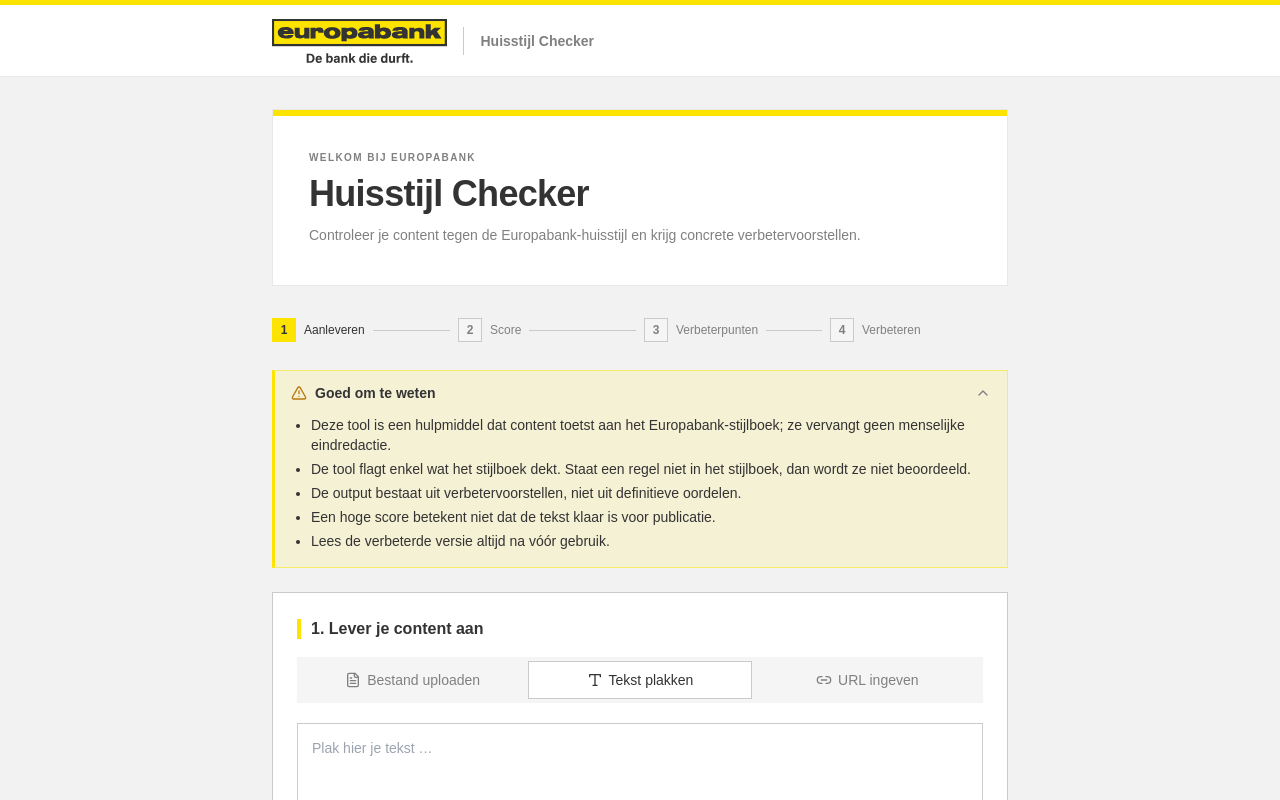
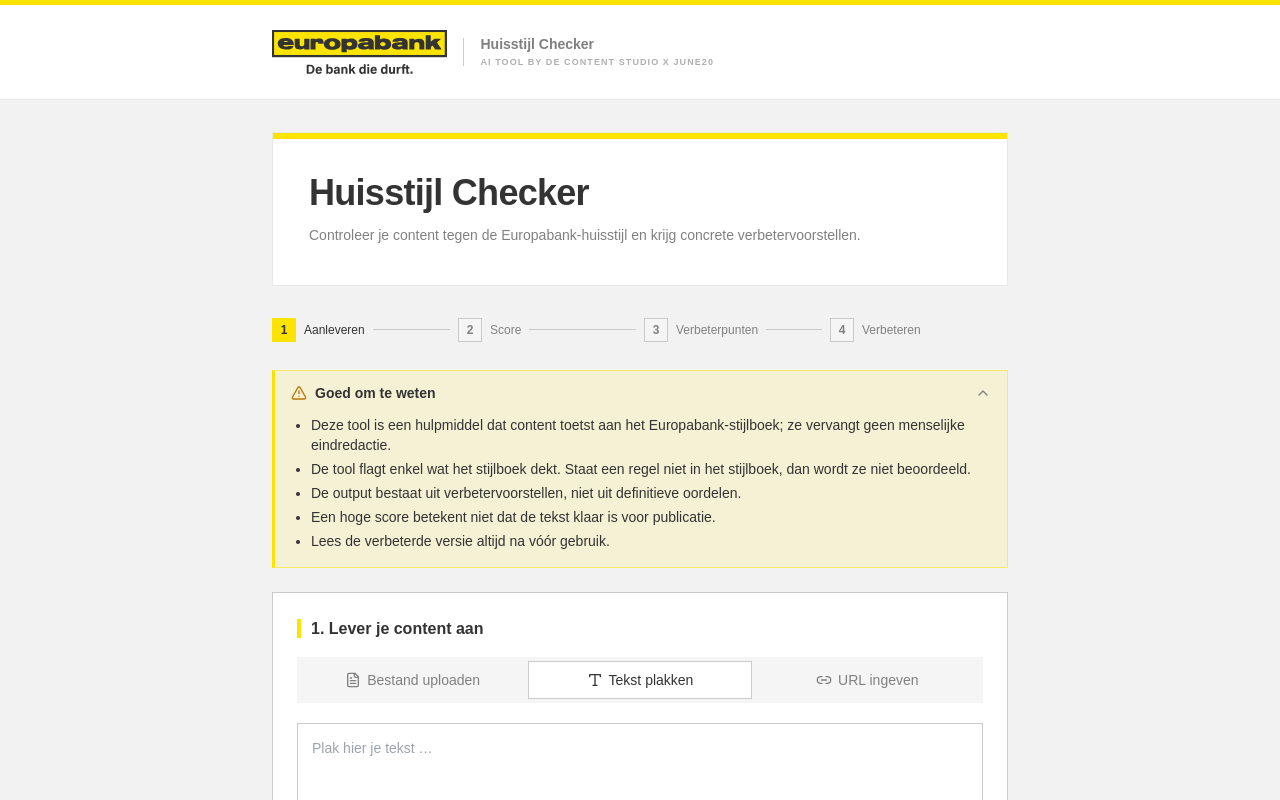
Before and after one commit to aitoolkitbe/eb-huisstijl-checker, a Next.js app: page / in a window 1280 px wide. Shown: the top 800 px of the page. Built offline with nearby package versions, Linux system fonts and the light colour scheme.

Commit message:
Add files via upload

```diff
--- a/app/page.tsx
+++ b/app/page.tsx
@@ -107,22 +107,39 @@
         style={{
           backgroundColor: "var(--eb-bg)",
           borderBottom: "1px solid var(--eb-border-dim)",
-          height: 72,
         }}
       >
-        <div className="mx-auto flex h-full max-w-3xl items-center justify-between gap-6 px-4">
+        <div
+          className="mx-auto flex max-w-3xl items-center justify-between gap-6 px-4"
+          style={{ paddingTop: 25, paddingBottom: 25 }}
+        >
           <div className="flex min-w-0 items-center gap-4">
             <BrandLockup />
             <span
               aria-hidden
               style={{ width: 1, height: 28, backgroundColor: "var(--eb-border)" }}
             />
+            <div className="flex min-w-0 flex-col justify-center">
             <span
               className="whitespace-nowrap text-sm font-bold"
               style={{ color: "var(--eb-muted)" }}
             >
               {uiText.app.title}
             </span>
+            <span
+              className="whitespace-nowrap"
+              style={{
+                fontSize: 9,
+                fontWeight: 700,
+                letterSpacing: "0.12em",
+                textTransform: "uppercase",
+                color: "var(--eb-neutral)",
+                marginTop: 2,
+              }}
+            >
+              AI tool by De Content Studio x June20
+            </span>
+          </div>
           </div>
         </div>
       </header>
@@ -142,9 +159,8 @@
             className="absolute left-0 top-0 w-full"
             style={{ height: 6, backgroundColor: "var(--eb-primary)" }}
           />
-          <p className="eb-overline">Welkom bij Europabank</p>
           <h1
-            className="mt-2 text-3xl font-extrabold sm:text-4xl"
+            className="text-3xl font-extrabold sm:text-4xl"
             style={{ color: "var(--eb-ink)", letterSpacing: "-0.02em", lineHeight: 1.1 }}
           >
             {uiText.app.title}
--- a/config/branding.ts
+++ b/config/branding.ts
@@ -84,7 +84,7 @@
   // --- Footer --------------------------------------------------------------
   // Footervermelding volgens de bureau-stylesheet. Pas de tekst hier aan.
   footer: {
-    text: "Dashboard by June20 & De Content Studio",
+    text: "AI tool by De Content Studio x June20",
     // Optionele baseline als tekstregel. Staat leeg omdat het officiële logo
     // de baseline "De bank die durft." al bevat; vul in om ze extra te tonen.
     baseline: "",
```
Also changed, not shown: app/icon.svg (added).
